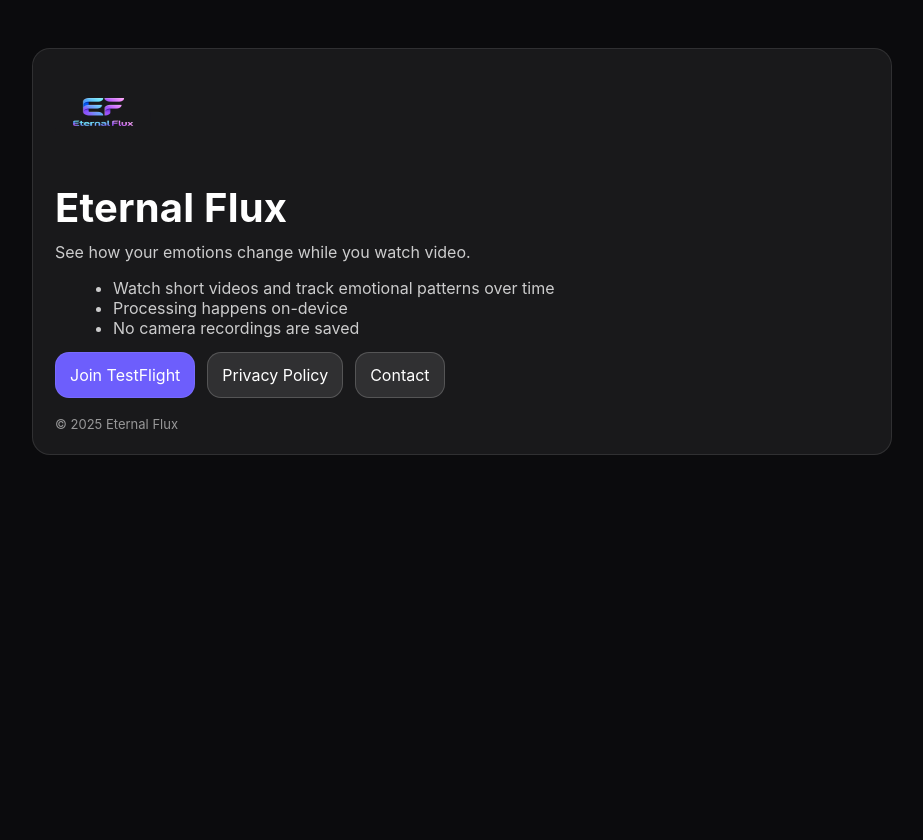
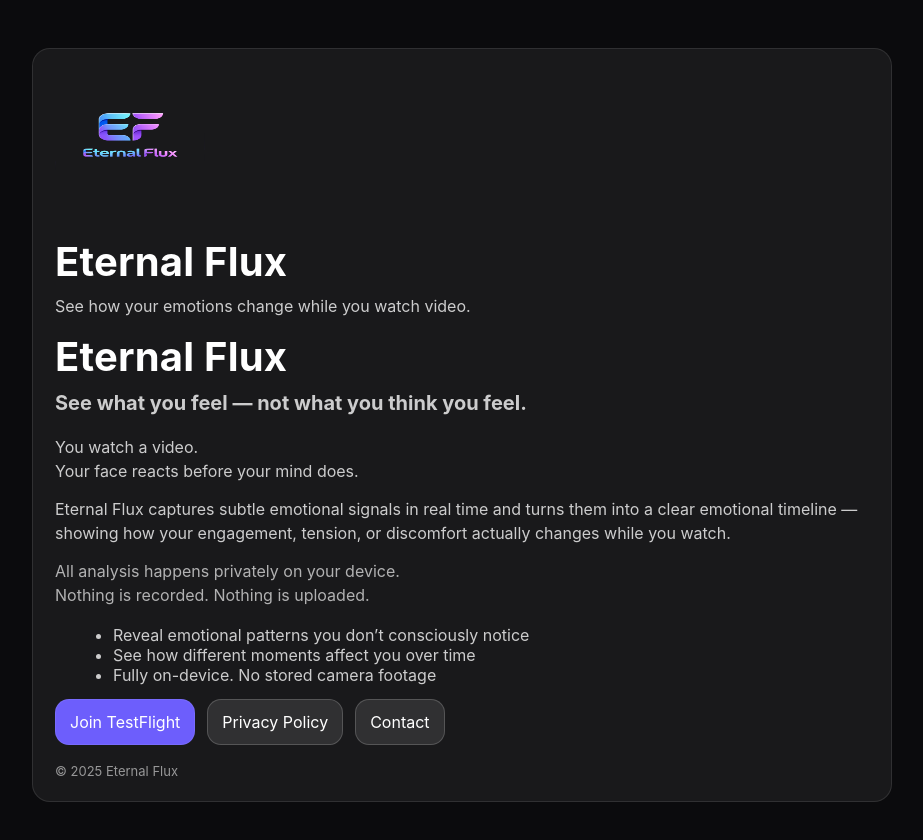
Before and after one commit to ef-eternalflux/eternalflux, a plain HTML site: page index.html in a window 1280 px wide. Shown: the whole page, without its empty margins (178-1101 px from the left). Before the commit the page ends 800 px from the top, so only its background shows below. Drawn offline with Linux system fonts and the light colour scheme.

Commit message:
Update index.html
Improve landing copy and enlarge logo

```diff
--- a/index.html
+++ b/index.html
@@ -26,16 +26,37 @@
 <body>
   <div class="wrap">
 <div class="card">
-  <img src="image.png?v=1" alt="Eternal Flux logo" style="width:96px;height:96px;border-radius:20px;margin-bottom:16px;display:block;">
+  <img src="image.png?v=1" alt="Eternal Flux logo" style="width:150px;height:150px;border-radius:20px;margin-bottom:16px;display:block;">
   <h1>Eternal Flux</h1>
   <p>See how your emotions change while you watch video.</p>
 
-      <ul>
-        <li>Watch short videos and track emotional patterns over time</li>
-        <li>Processing happens on-device</li>
-        <li>No camera recordings are saved</li>
-      </ul>
+<h1>Eternal Flux</h1>
 
+<p style="font-size:20px;line-height:1.4;margin-bottom:18px;">
+  <strong>See what you feel — not what you think you feel.</strong>
+</p>
+
+<p>
+  You watch a video.<br>
+  Your face reacts before your mind does.
+</p>
+
+<p>
+  Eternal Flux captures subtle emotional signals in real time and turns them into
+  a clear emotional timeline — showing how your engagement, tension, or discomfort
+  actually changes while you watch.
+</p>
+
+<p style="opacity:0.85;">
+  All analysis happens privately on your device.<br>
+  Nothing is recorded. Nothing is uploaded.
+</p>
+
+<ul style="margin-top:18px;">
+  <li>Reveal emotional patterns you don’t consciously notice</li>
+  <li>See how different moments affect you over time</li>
+  <li>Fully on-device. No stored camera footage</li>
+</ul>
       <div class="row">
         <!-- TODO: replace # with your TestFlight public link (or an invite flow link) -->
         <a class="btn primary" href="#" target="_blank" rel="noopener">Join TestFlight</a>
```
